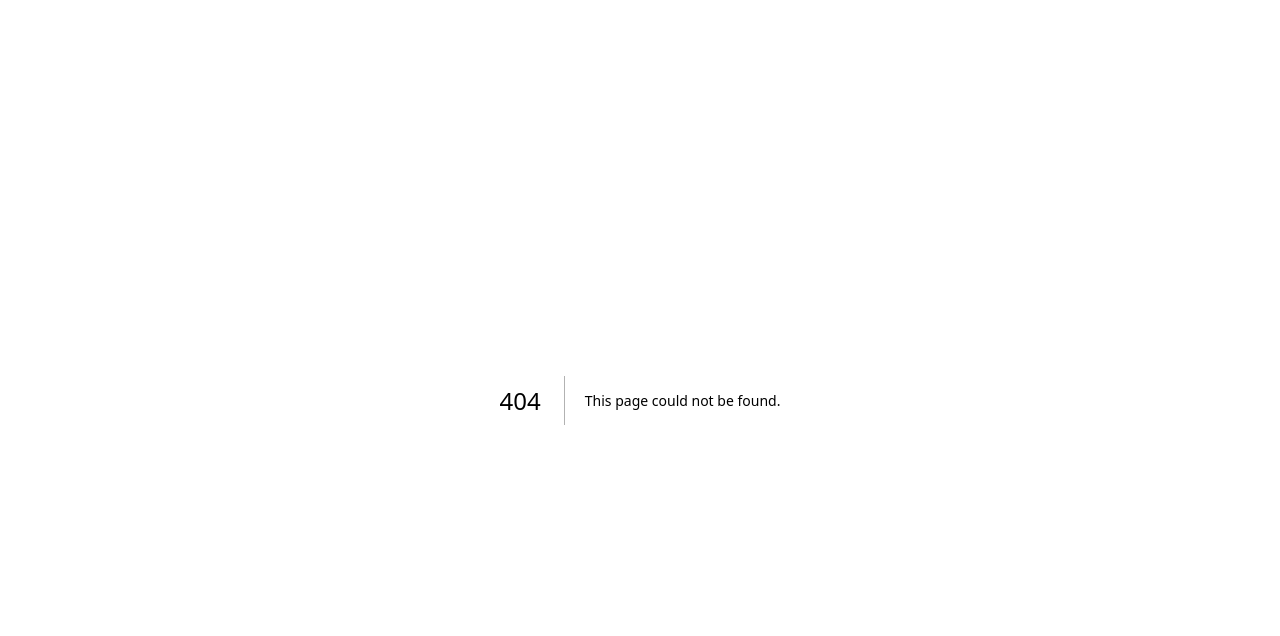
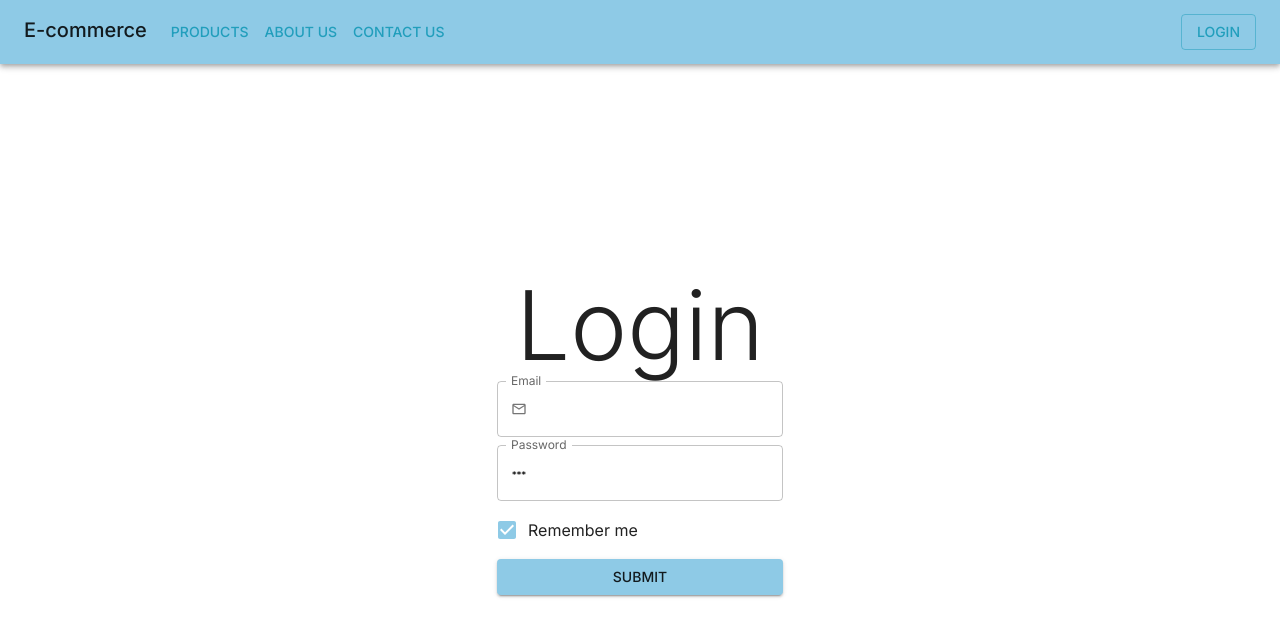
Before and after one commit to yakkhasuraj/e-commerce-2, a Next.js app in the folder web/: page /auth/login in a window 1280 px wide. Before the commit this address had no page. Shown: the top 636 px of the page. Built offline with nearby package versions, Linux system fonts and the light colour scheme.

Commit message:
feat: add login page

```diff
--- a/web/package.json
+++ b/web/package.json
@@ -12,11 +12,15 @@
     "@emotion/react": "^11.11.1",
     "@emotion/styled": "^11.11.0",
     "@faker-js/faker": "^8.3.1",
+    "@hookform/resolvers": "^3.3.2",
+    "@mui/lab": "^5.0.0-alpha.155",
     "@mui/material": "^5.14.19",
     "next": "14.0.3",
     "react": "^18",
     "react-dom": "^18",
-    "react-icons": "^4.12.0"
+    "react-hook-form": "^7.48.2",
+    "react-icons": "^4.12.0",
+    "zod": "^3.22.4"
   },
   "devDependencies": {
     "autoprefixer": "^10.0.1",
--- a/web/src/app/(public)/[id]/page.jsx
+++ b/web/src/app/(public)/[id]/page.jsx
@@ -5,6 +5,7 @@ import {
   Box,
   Button,
   ButtonGroup,
+  Checkbox,
   Divider,
   IconButton,
   Typography,
--- /dev/null
+++ b/web/src/app/(public)/auth/login/page.jsx
@@ -0,0 +1,13 @@
+import { Login } from "@/features/auth";
+import { Box, Typography } from "@mui/material";
+
+const LoginPage = () => {
+  return (
+    <Box className="flex flex-col justify-center items-center h-[90vh]">
+      <Typography variant="h1">Login</Typography>
+      <Login />
+    </Box>
+  );
+};
+
+export default LoginPage;
--- a/web/src/common/ui/layouts/Navbar.jsx
+++ b/web/src/common/ui/layouts/Navbar.jsx
@@ -1,4 +1,5 @@
 import { AppBar, Box, Button, Toolbar, Typography } from "@mui/material";
+import Link from "next/link";
 
 const pages = ["Products", "About us", "Contact us"];
 
@@ -6,8 +7,8 @@ export const Navbar = () => {
   return (
     <AppBar position="static" className="mb-2">
       <Toolbar className="flex justify-between">
-        <Box className="flex justify-between">
-          <Typography variant="h6" component="h1" className="mr-2">
+        <Box className="flex justify-between gap-4">
+          <Typography variant="h6" component="h1">
             E-commerce
           </Typography>
 
@@ -20,9 +21,11 @@ export const Navbar = () => {
           </Box>
         </Box>
 
-        <Button variant="outlined" color="secondary">
-          Login
-        </Button>
+        <Link href="/auth/login">
+          <Button variant="outlined" color="secondary">
+            Login
+          </Button>
+        </Link>
       </Toolbar>
     </AppBar>
   );
--- /dev/null
+++ b/web/src/features/auth/components/index.js
@@ -0,0 +1 @@
+export * from "./login";
--- /dev/null
+++ b/web/src/features/auth/components/login.jsx
@@ -0,0 +1,110 @@
+"use client";
+
+import { zodResolver } from "@hookform/resolvers/zod";
+import { LoadingButton } from "@mui/lab";
+import {
+  Checkbox,
+  FormControl,
+  FormControlLabel,
+  FormHelperText,
+  InputAdornment,
+  TextField,
+} from "@mui/material";
+import { Controller, useForm } from "react-hook-form";
+import { MdOutlineEmail } from "react-icons/md";
+import { TbPassword } from "react-icons/tb";
+import { loginValidator } from "../validators";
+
+export const Login = () => {
+  const {
+    control,
+    formState: { errors, isSubmitting },
+    handleSubmit,
+  } = useForm({
+    defaultValues: {
+      email: "",
+      password: "",
+      rememberMe: true,
+    },
+    resolver: zodResolver(loginValidator),
+  });
+
+  const onSubmit = (data) => {
+    console.log(data);
+  };
+
+  return (
+    <form className="flex flex-col gap-2" onSubmit={handleSubmit(onSubmit)}>
+      <Controller
+        name="email"
+        control={control}
+        render={({ field }) => (
+          <TextField
+            id={field.name}
+            label="Email"
+            variant="outlined"
+            type="email"
+            error={errors.email}
+            helperText={errors.email?.message}
+            {...field}
+            InputProps={{
+              startAdornment: (
+                <InputAdornment position="start">
+                  <MdOutlineEmail />
+                </InputAdornment>
+              ),
+            }}
+          />
+        )}
+      />
+
+      <Controller
+        name="password"
+        control={control}
+        render={({ field }) => (
+          <TextField
+            id={field.name}
+            label="Password"
+            variant="outlined"
+            type="password"
+            error={errors.password}
+            helperText={errors.password?.message}
+            {...field}
+            InputProps={{
+              startAdornment: (
+                <InputAdornment position="start">
+                  <TbPassword />
+                </InputAdornment>
+              ),
+            }}
+          />
+        )}
+      />
+
+      <Controller
+        name="rememberMe"
+        control={control}
+        render={({ field: { value, onChange, ...rest } }) => (
+          <FormControl {...rest} error={Boolean(errors.rememberMe)}>
+            <FormControlLabel
+              control={<Checkbox checked={value} onChange={onChange} />}
+              label="Remember me"
+            />
+            {errors.rememberMe && (
+              <FormHelperText>{errors.rememberMe.message}</FormHelperText>
+            )}
+          </FormControl>
+        )}
+      />
+
+      <LoadingButton
+        variant="contained"
+        color="primary"
+        type="submit"
+        loading={isSubmitting}
+      >
+        Submit
+      </LoadingButton>
+    </form>
+  );
+};
--- /dev/null
+++ b/web/src/features/auth/index.js
@@ -0,0 +1,2 @@
+export * from "./components";
+export * from "./validators";
--- /dev/null
+++ b/web/src/features/auth/validators.js
@@ -0,0 +1,7 @@
+import { z } from "zod";
+
+export const loginValidator = z.object({
+  email: z.string().email(),
+  password: z.string().min(8).max(20),
+  rememberMe: z.boolean(),
+});
```
Also changed, not shown: 1 other file (tests, documents, lock files or other folders).
